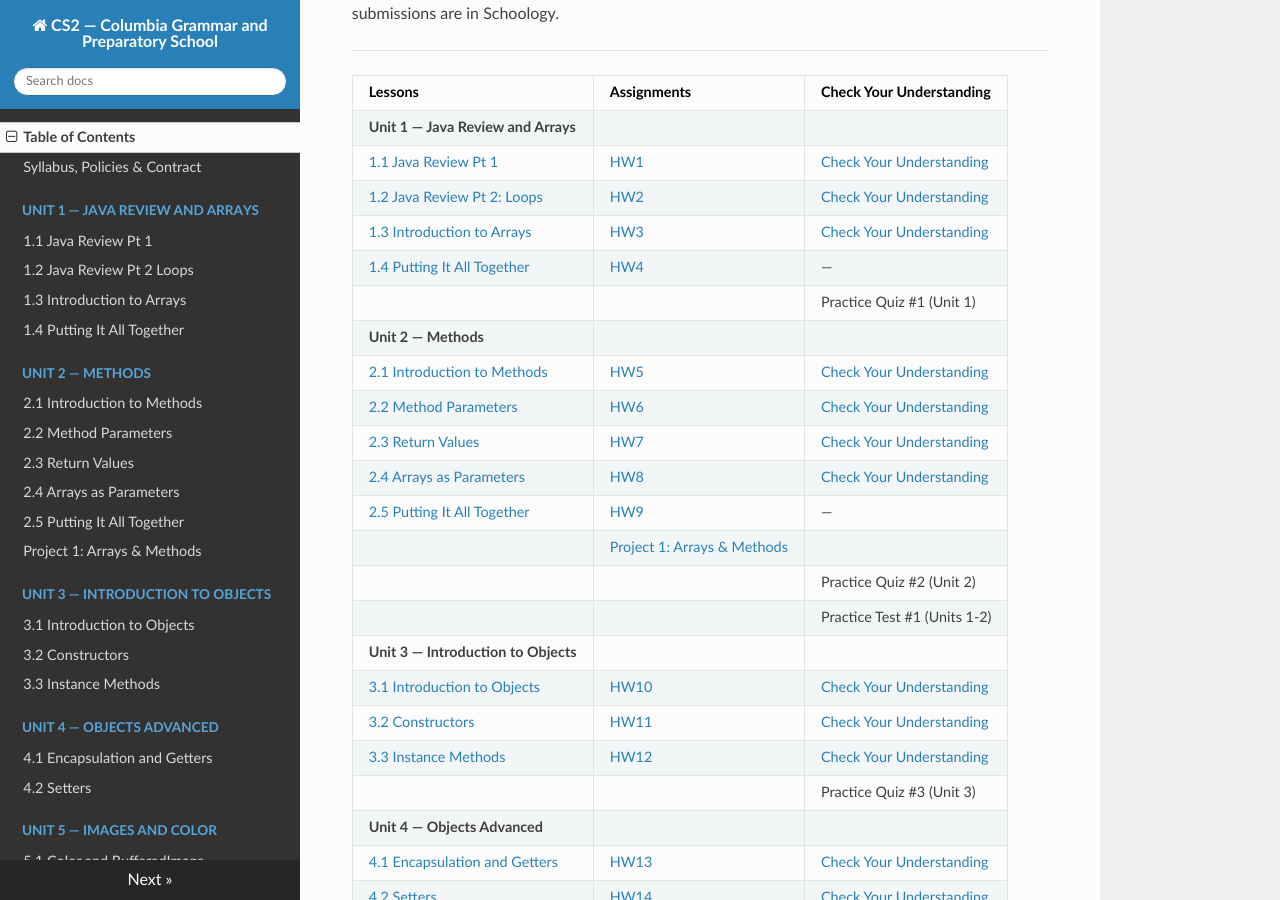
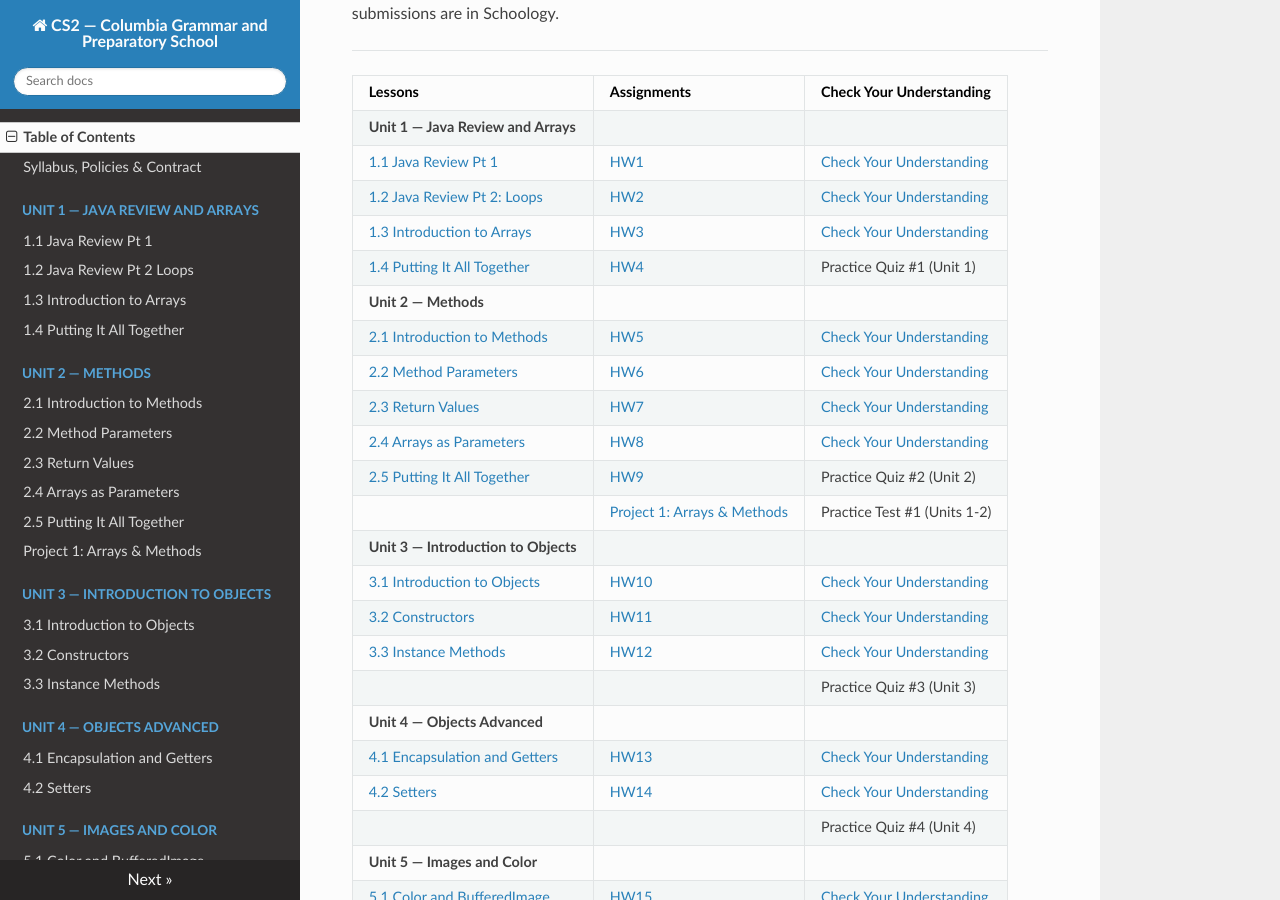
Before and after one commit to kjergens/cs2-site, an MkDocs documentation site: the page built from docs/index.md, in a window 1280 px wide and 900 px high, scrolled down 278 px. Built offline with MkDocs 1.6.1, drawn with Linux system fonts in a browser that asks for light colours; nearby versions of some CDN libraries.

Commit message:
Toc edit

```diff
--- a/docs/index.md
+++ b/docs/index.md
@@ -12,17 +12,14 @@ Welcome to CS2 at Columbia Grammar and Preparatory School. This site contains **
 | [1.1 Java Review Pt 1](unit1/notes_01_java_review.md) | [HW1](unit1/notes_01_java_review.md#homework-1-java-review) | [Check Your Understanding](unit1/notes_01_java_review.md#check-your-understanding) |
 | [1.2 Java Review Pt 2: Loops](unit1/notes_02_loops.md) | [HW2](unit1/notes_02_loops.md#homework-2-loops-review) | [Check Your Understanding](unit1/notes_02_loops.md#check-your-understanding) |
 | [1.3 Introduction to Arrays](unit1/notes_03_arrays.md) | [HW3](unit1/notes_03_arrays.md#homework-3-arrays) | [Check Your Understanding](unit1/notes_03_arrays.md#check-your-understanding) |
-| [1.4 Putting It All Together](unit1/notes_04_traversing_arrays.md) | [HW4](unit1/notes_04_traversing_arrays.md#homework-4-review) | — |
-|  |  | Practice Quiz #1 (Unit 1)
+| [1.4 Putting It All Together](unit1/notes_04_traversing_arrays.md) | [HW4](unit1/notes_04_traversing_arrays.md#homework-4-review) | Practice Quiz #1 (Unit 1) |
 | **Unit 2 — Methods** | | |
 | [2.1 Introduction to Methods](unit2/notes_01_methods.md) | [HW5](unit2/notes_01_methods.md#homework-5-introduction-to-methods) | [Check Your Understanding](unit2/notes_01_methods.md#check-your-understanding) |
 | [2.2 Method Parameters](unit2/notes_02_method_parameters.md) | [HW6](unit2/notes_02_method_parameters.md#homework-6-method-parameters) | [Check Your Understanding](unit2/notes_02_method_parameters.md#check-your-understanding) |
 | [2.3 Return Values](unit2/notes_03_return_values.md) | [HW7](unit2/notes_03_return_values.md#homework-7-return-values) | [Check Your Understanding](unit2/notes_03_return_values.md#check-your-understanding) |
 | [2.4 Arrays as Parameters](unit2/notes_04_arrays_as_parameters.md) | [HW8](unit2/notes_04_arrays_as_parameters.md#homework-8-arrays-as-parameters) | [Check Your Understanding](unit2/notes_04_arrays_as_parameters.md#check-your-understanding) |
-| [2.5 Putting It All Together](unit2/notes_05_method_overloading.md) | [HW9](unit2/notes_05_method_overloading.md#homework-9-review) | — |
-|  | [Project 1: Arrays & Methods](unit2/project1.md) | |
-|  |  | Practice Quiz #2 (Unit 2)
-|  |  | Practice Test #1 (Units 1-2)
+| [2.5 Putting It All Together](unit2/notes_05_method_overloading.md) | [HW9](unit2/notes_05_method_overloading.md#homework-9-review) | Practice Quiz #2 (Unit 2) |
+|  | [Project 1: Arrays & Methods](unit2/project1.md) | Practice Test #1 (Units 1-2) |
 | **Unit 3 — Introduction to Objects**| | |
 | [3.1 Introduction to Objects](unit3/notes_01_intro_to_objects.md) | [HW10](unit3/notes_01_intro_to_objects.md#homework-10-introduction-to-objects) | [Check Your Understanding](unit3/notes_01_intro_to_objects.md#check-your-understanding) |
 | [3.2 Constructors](unit3/notes_02_constructors.md) | [HW11](unit3/notes_02_constructors.md#homework-11-constructors) | [Check Your Understanding](unit3/notes_02_constructors.md#check-your-understanding) |
```
